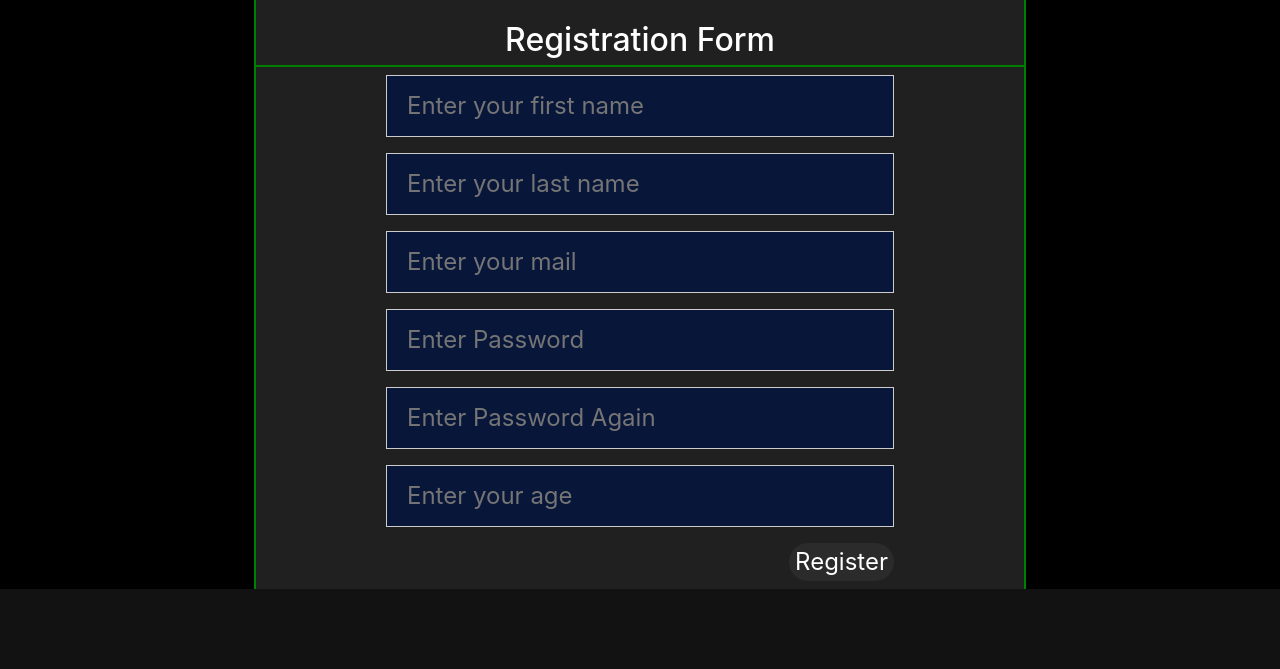
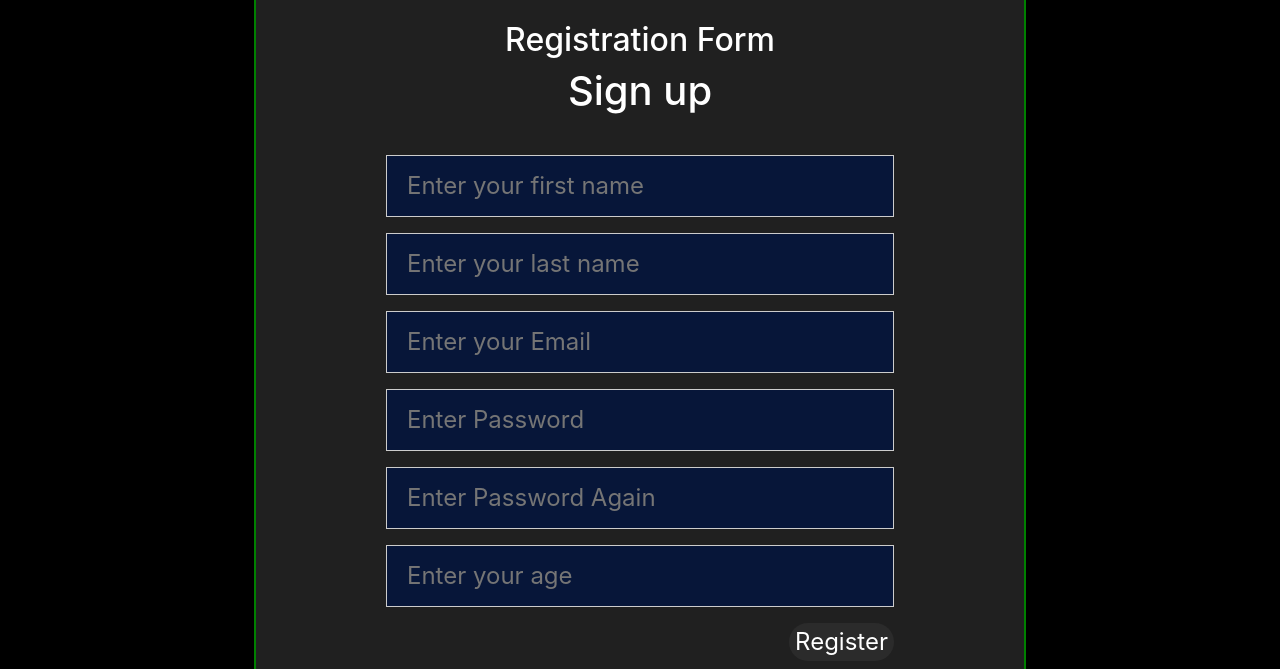
Before and after one commit to kadrkd/CinemaSystem, a plain HTML site: page register.html in a window 1280 px wide. Shown: the part 425-1094 px from the top of the page. Before the commit the page ends 1014 px from the top, so only its background shows below. Drawn offline with nearby package versions, Linux system fonts and the light colour scheme.

Commit message:
Update register.html

```diff
--- a/register.html
+++ b/register.html
@@ -7,6 +7,7 @@
     <link rel="stylesheet" href="https://stackpath.bootstrapcdn.com/bootstrap/4.3.1/css/bootstrap.min.css" integrity="sha384-ggOyR0iXCbMQv3Xipma34MD+dH/1fQ784/j6cY/iJTQUOhcWr7x9JvoRxT2MZw1T" crossorigin="anonymous">
     <link rel="stylesheet" href="menuStyle.css">
     <link rel="stylesheet" href="https://maxcdn.bootstrapcdn.com/font-awesome/4.5.0/css/font-awesome.min.css">
+    <script type="text/javascript" src="script.js"></script>
   </head>
   <body>
   <header>
@@ -30,17 +31,16 @@
       <br>
       <br>
       <h2>Registration Form</h2>
-      <form>
-      <div class="container">
+      <form class="container" onsubmit="validation()" novalidate>
+        <h1>Sign up</h1><br />
         <input type="text" placeholder="Enter your first name" name="fnam" required>
         <input type="text" placeholder="Enter your last name" name="lnam" required>
-        <input type="email" placeholder="Enter your mail" name="email" required>
-        <input type="password" placeholder="Enter Password" name="psw1" required>
-        <input type="password" placeholder="Enter Password Again" name="psw2" required>
+        <input type="email" placeholder="Enter your Email" name="email" required>
+        <input type="password" placeholder="Enter Password" name="password" id="password" required>
+        <input type="password" placeholder="Enter Password Again" name="password" id="password2" required>
         <input type="text" placeholder="Enter your age" name="age">
         <button type="submit" onclick="regist()">Register</button>
-      </div>
-    </form>
+      </form>
   </div>
   </body>
 </html>
```
